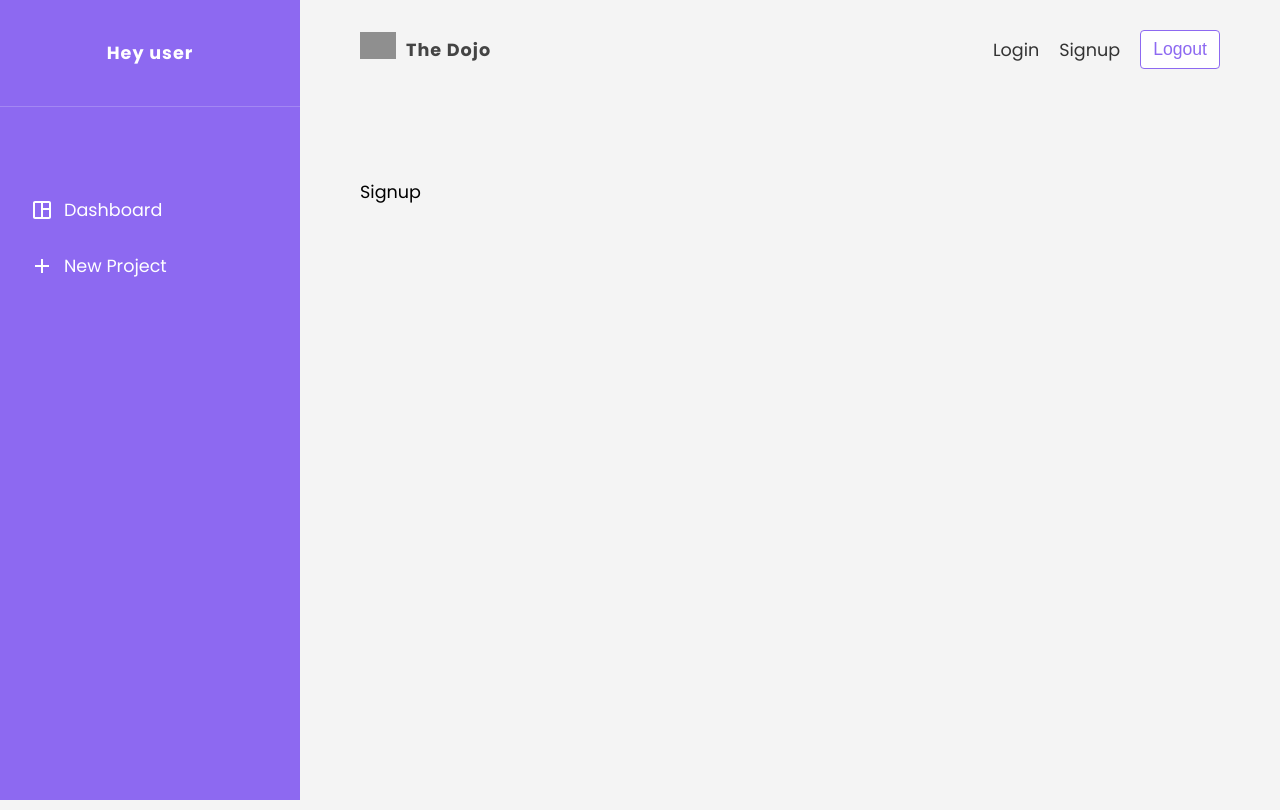
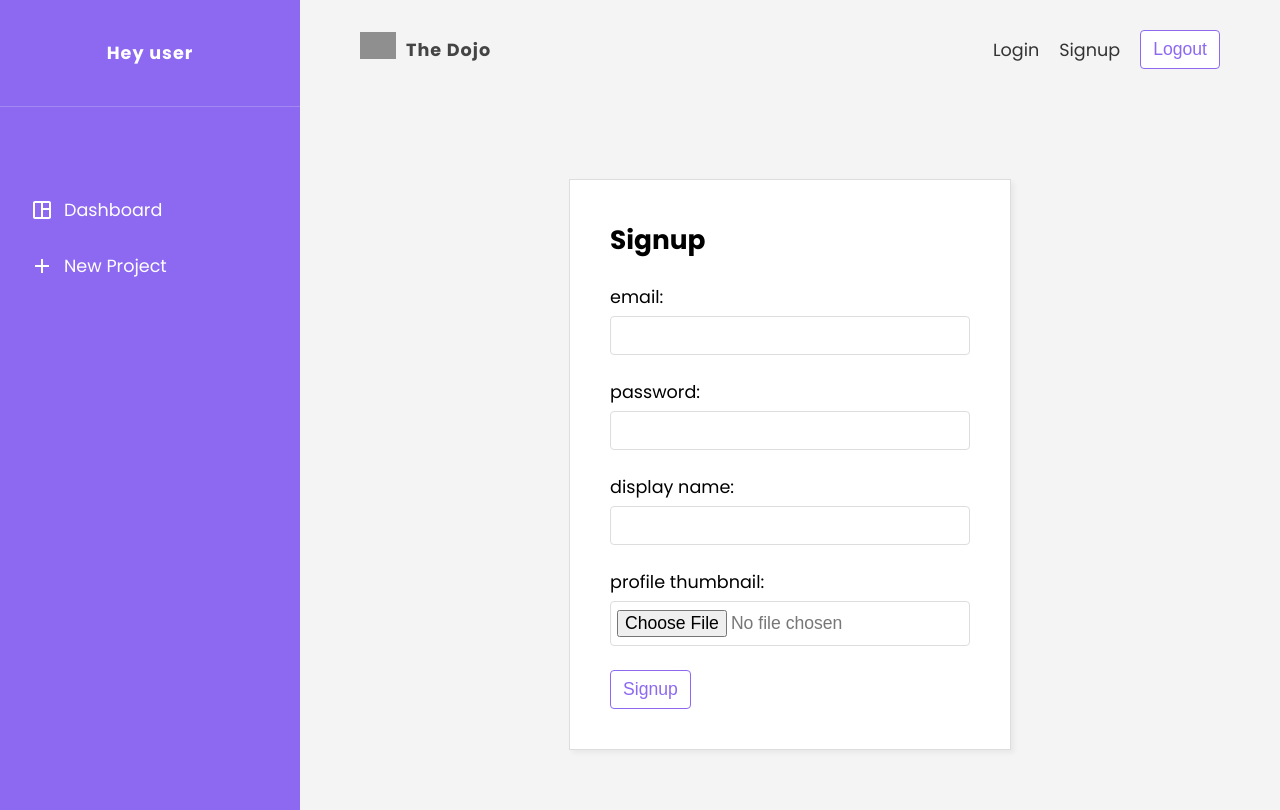
Before and after one commit to marksav85/my-dojo, a React (Vite) app: page /signup in a window 1280 px wide. Built offline with nearby package versions, Linux system fonts and the light colour scheme; no server answers; grey boxes are pictures that could not be loaded.

Commit message:
Add signup form styles and functionality

```diff
--- a/src/pages/signup/Signup.css
+++ b/src/pages/signup/Signup.css
@@ -0,0 +1,8 @@
+.auth-form {
+  max-width: 360px;
+  margin: 60px auto;
+  padding: 40px;
+  border: 1px solid #ddd;
+  box-shadow: 3px 3px 5px rgba(0, 0, 0, 0.05);
+  background: #fff;
+}
--- a/src/pages/signup/Signup.jsx
+++ b/src/pages/signup/Signup.jsx
@@ -1,6 +1,46 @@
+import { useState } from "react";
+
 // styles
 import "./Signup.css";
 
 export default function Signup() {
-  return <div>Signup</div>;
+  const [email, setEmail] = useState("");
+  const [password, setPassword] = useState("");
+  const [displayName, setDisplayName] = useState("");
+  const [thumbnail, setThumbnail] = useState(null);
+
+  return (
+    <form className="auth-form">
+      <h2>Signup</h2>
+      <label>
+        <span>email:</span>
+        <input
+          type="email"
+          onChange={(e) => setEmail(e.target.value)}
+          value={email}
+        />
+      </label>
+      <label>
+        <span>password:</span>
+        <input
+          type="password"
+          onChange={(e) => setPassword(e.target.value)}
+          value={password}
+        />
+      </label>
+      <label>
+        <span>display name:</span>
+        <input
+          type="text"
+          onChange={(e) => setDisplayName(e.target.value)}
+          value={displayName}
+        />
+      </label>
+      <label>
+        <span>profile thumbnail:</span>
+        <input type="file" required />
+      </label>
+      <button className="btn">Signup</button>
+    </form>
+  );
 }
```
